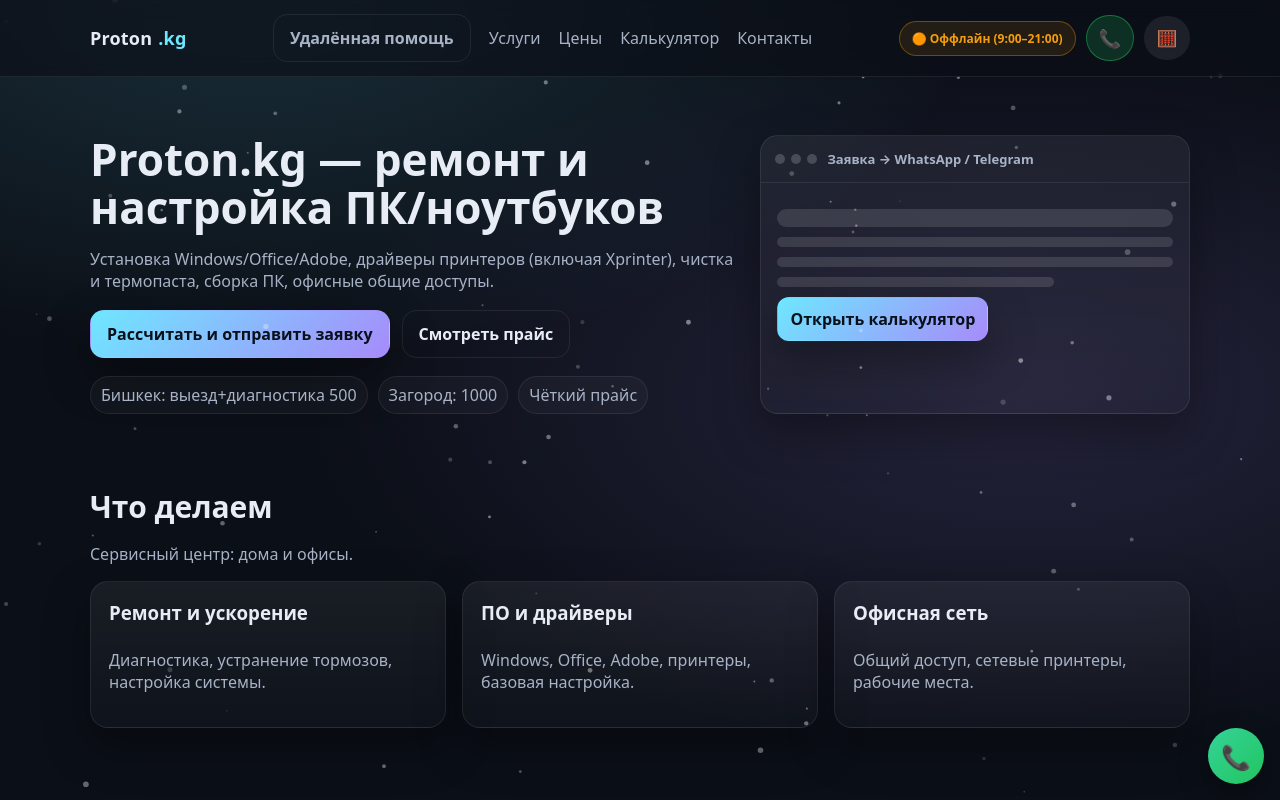
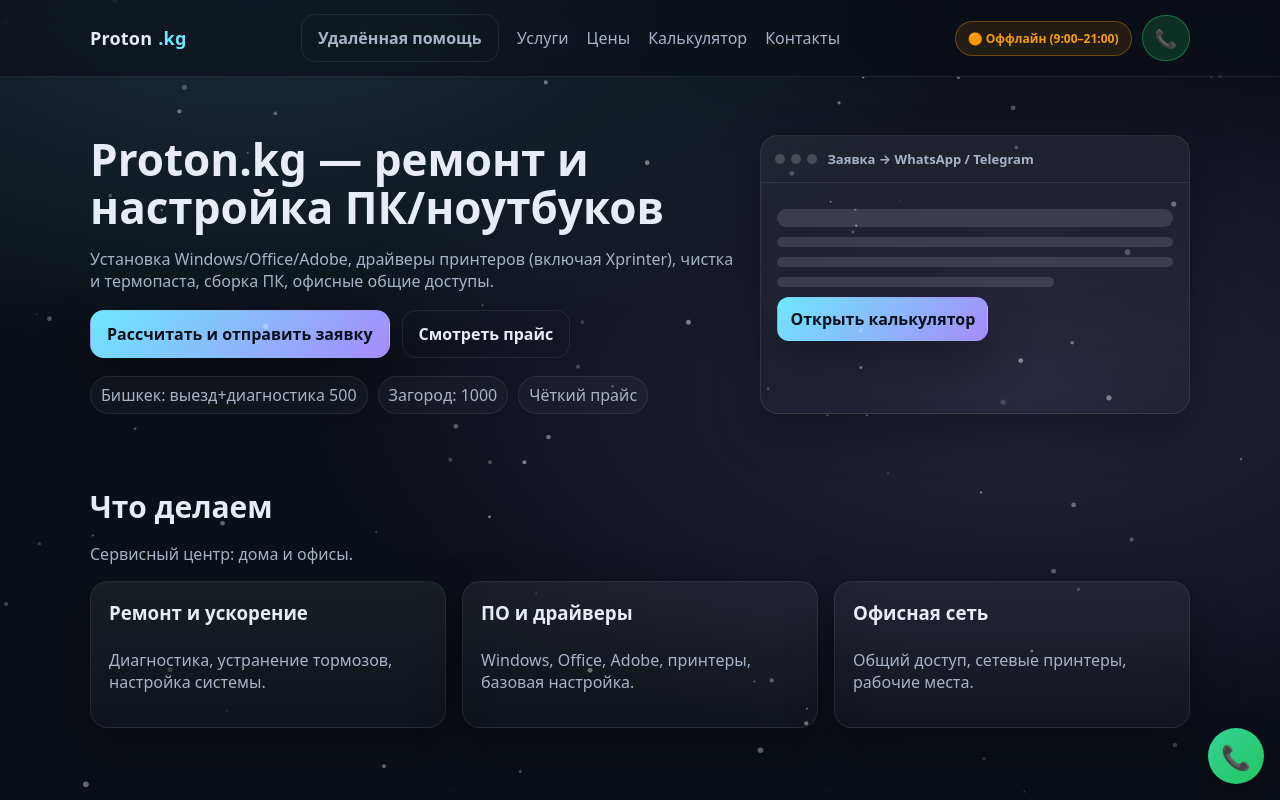
Before and after one commit to neoproger/bytebros, a plain HTML site: page index.html in a window 1280 px wide. Shown: the top 800 px of the page. Drawn offline with Linux system fonts and the light colour scheme.

Commit message:
Update index.html

```diff
--- a/index.html
+++ b/index.html
@@ -38,8 +38,6 @@
         <a class="chip chip--call" href="tel:+996700123456" title="Позвонить">
            📞
          </a>
-
-        <a class="chip" href="#calc" title="Сделать расчёт">🧮 </a>
         <button class="burger" id="burger" aria-label="Меню" aria-expanded="false">
           <span></span><span></span><span></span>
         </button>
```
